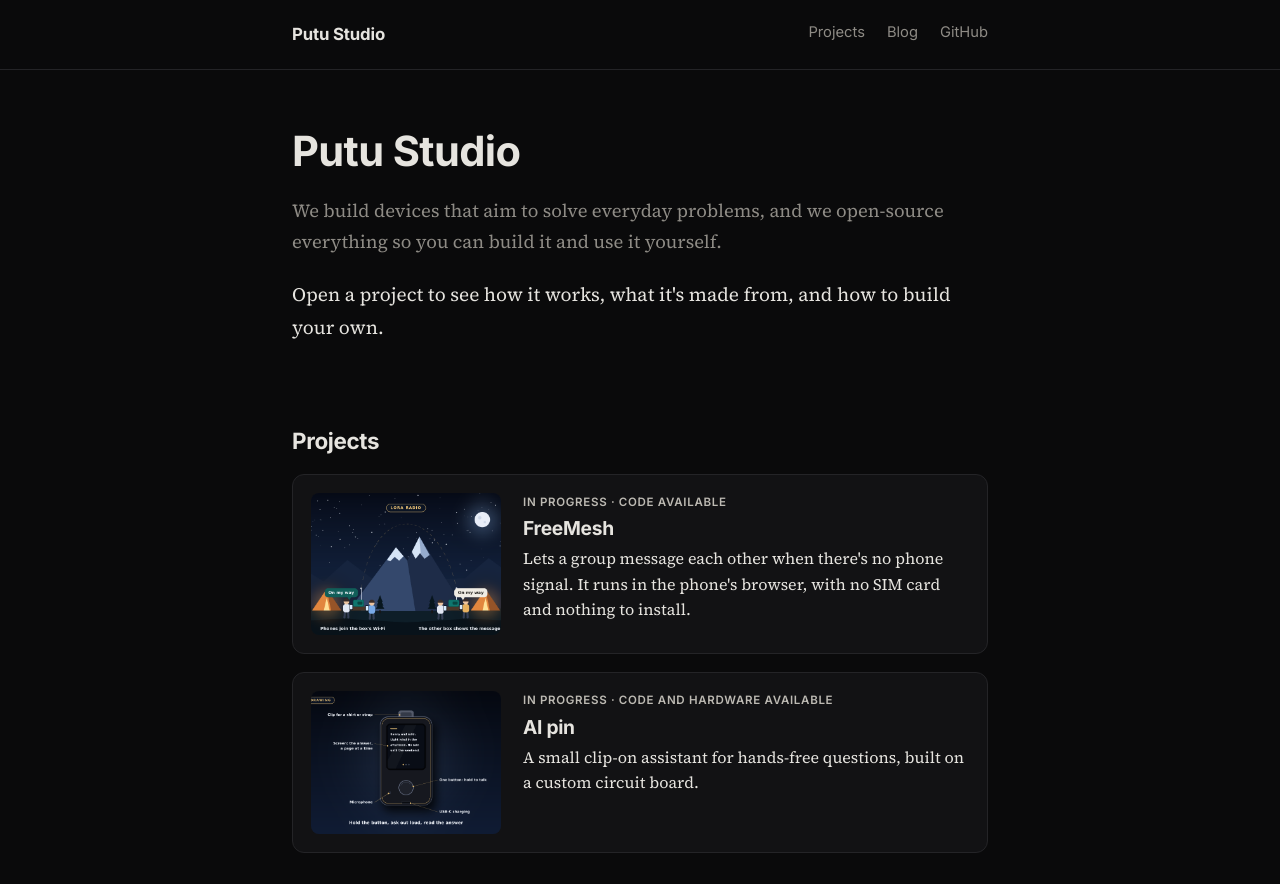
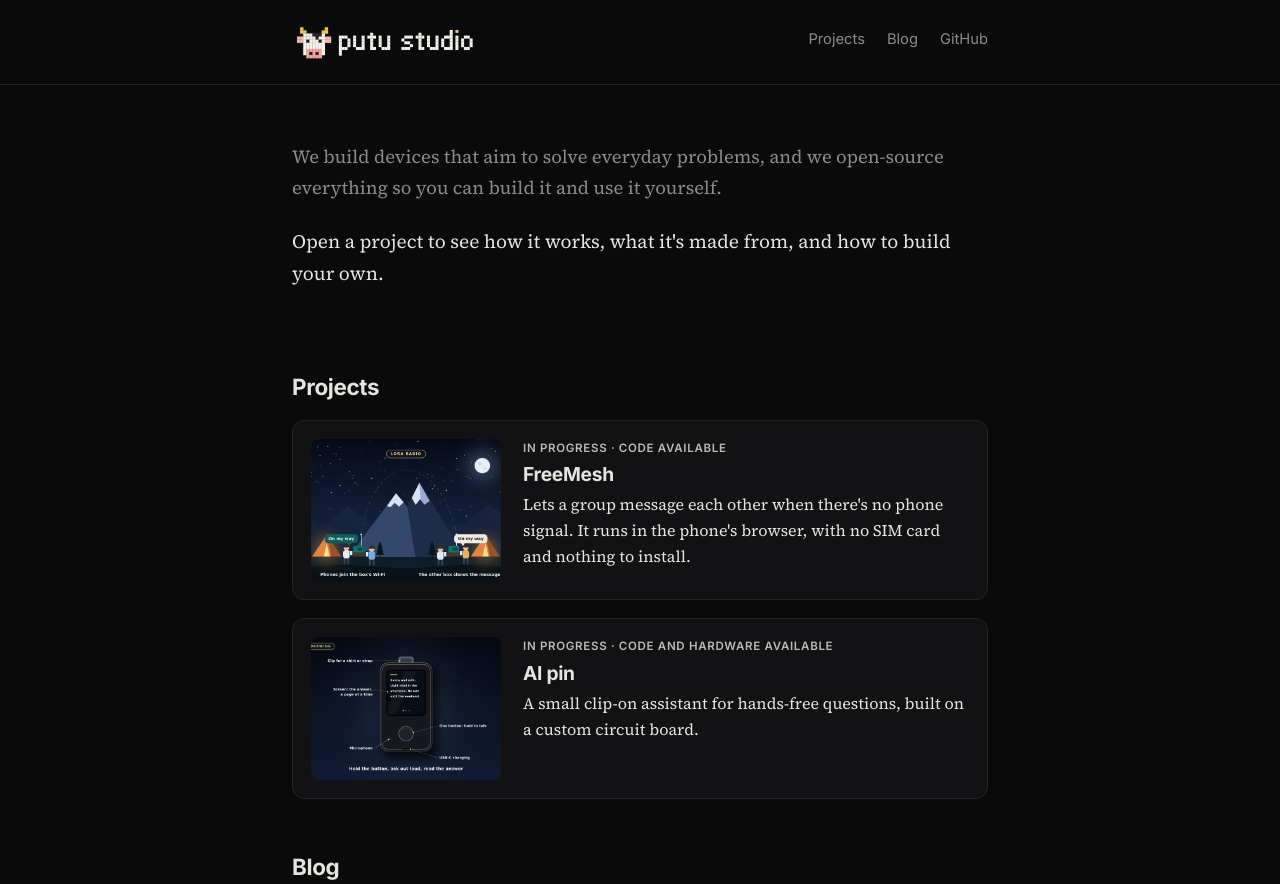
Before and after one commit to putu-studio/putu-studio.github.io, an Astro site: page / in a window 1280 px wide. Shown: the top 884 px of the page. Built offline with nearby package versions, Linux system fonts and the light colour scheme; Astro itself is replaced by a stand-in of ours.

Commit message:
feat: add the Putu Studio logo to the header and favicon

```diff
--- a/src/components/Header.astro
+++ b/src/components/Header.astro
@@ -8,7 +8,7 @@ const links = [
 ---
 <header>
   <div class="wrap bar">
-    <a class="name" href="/">{SITE.name}</a>
+    <a class="name" href="/"><img src="/images/brand/putu-lockup.svg" alt={SITE.name} width="184" height="44" /></a>
     <nav aria-label="Main">
       {links.map((l) => <a href={l.href} aria-current={path.startsWith(l.href) ? 'page' : undefined}>{l.label}</a>)}
       <a href={SITE.github} rel="me">GitHub</a>
@@ -18,7 +18,8 @@ const links = [
 <style>
   header { border-bottom: 1px solid var(--rule); background: var(--bg); }
   .bar { display: flex; flex-wrap: wrap; gap: 8px 24px; align-items: center; justify-content: space-between; padding-top: 20px; padding-bottom: 20px; font-family: var(--font-ui); }
-  .name { font-weight: 700; font-size: 1.05rem; color: var(--text); text-decoration: none; letter-spacing: -0.01em; }
+  .name { display: inline-flex; line-height: 0; text-decoration: none; }
+  .name img { display: block; height: 44px; width: auto; }
   nav { display: flex; gap: 22px; flex-wrap: wrap; font-size: 0.92rem; }
   nav a { color: var(--muted); text-decoration: none; padding-bottom: 2px; border-bottom: 2px solid transparent; }
   nav a:hover { color: var(--text); }
--- a/src/layouts/Base.astro
+++ b/src/layouts/Base.astro
@@ -39,6 +39,8 @@ const ld = [...(jsonLd ? (Array.isArray(jsonLd) ? jsonLd : [jsonLd]) : [])];
     <link rel="canonical" href={canonical} />
     <meta name="generator" content={Astro.generator} />
     <link rel="icon" href="/favicon.svg" type="image/svg+xml" />
+    <link rel="icon" href="/favicon.ico" sizes="48x48" />
+    <link rel="apple-touch-icon" href="/apple-touch-icon.png" />
     <link rel="sitemap" href="/sitemap-index.xml" />
     <link rel="alternate" type="application/rss+xml" title={`${SITE.name}: blog`} href="/rss.xml" />
 
--- a/src/pages/index.astro
+++ b/src/pages/index.astro
@@ -31,5 +31,6 @@ const jsonLd = { '@context': 'https://schema.org', '@type': 'WebSite', name: SIT
 </Base>
 <style>
   .intro { padding: 20px 0 8px; }
-  .intro h1 { font-size: 2.6rem; }
+  /* The logo in the header already shows the name; the heading stays for search engines and screen readers. */
+  .intro h1 { position: absolute; width: 1px; height: 1px; overflow: hidden; clip: rect(0 0 0 0); white-space: nowrap; margin: 0; }
 </style>
```
Also changed, not shown: public/apple-touch-icon.png (added), public/favicon.ico (added), public/favicon.svg, public/images/brand/putu-lockup.svg (added).
